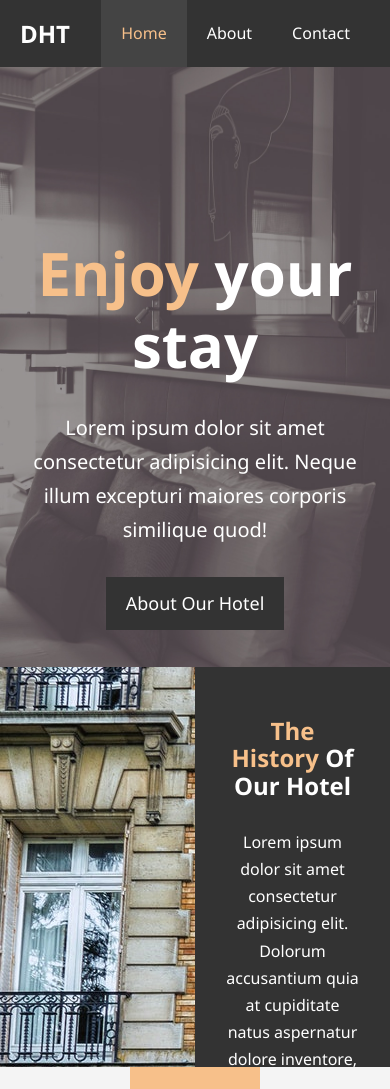
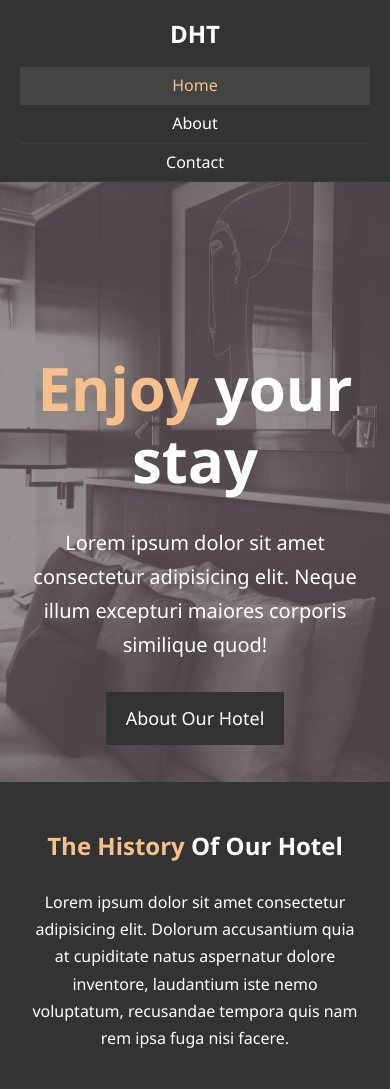
Before and after one commit to gnenov89/DHTInnDemo, a plain HTML site: page index.html in a window 390 px wide. Shown: the top 1089 px of the page. Drawn offline with Linux system fonts and the light colour scheme.

Commit message:
Home page fully responsive for mobile device

```diff
--- /dev/null
+++ b/css/mobile.css
@@ -0,0 +1,30 @@
+
+#navbar .logo {
+  float: none;
+  text-align: center;
+}
+
+#navbar ul, #navbar  ul li {
+  float: none;
+}
+
+#navbar ul li a {
+  padding: 5px;
+  border-bottom: #444 dotted 1px;
+}
+/* HOme ingo */
+#home-info .info-img{
+  display: none;
+
+}
+#home-info .info-content{
+  float: none;
+  width: 100%;
+
+}
+
+/* Boxes */
+.box {
+  float: none;
+  width: 100%;
+}
--- a/css/style.css
+++ b/css/style.css
@@ -101,7 +101,7 @@ p {
 #navbar a {
   color:#fff;
 }
-#navbar h1 {
+#navbar .logo {
   float: left;
   padding-top: 20px;
 }
@@ -148,7 +148,7 @@ p {
 
 /* Home info */
 #home-info {
-  height:400px;
+  height:450px;
 }
 #home-info .info-img {
   float: left;
--- a/index.html
+++ b/index.html
@@ -9,6 +9,7 @@
   <link rel="stylesheet" href="https://pro.fontawesome.com/releases/v5.10.0/css/all.css" integrity="sha384-AYmEC3Yw5cVb3ZcuHtOA93w35dYTsvhLPVnYs9eStHfGJvOvKxVfELGroGkvsg+p" crossorigin="anonymous"/>
 
   <link rel="stylesheet" href="css/style.css">
+  <link rel="stylesheet" href="css/mobile.css" media="screen and (max-width: 768px)">
   <title>Hotel DHT | Welcome</title>
 </head>
 <body>
```
